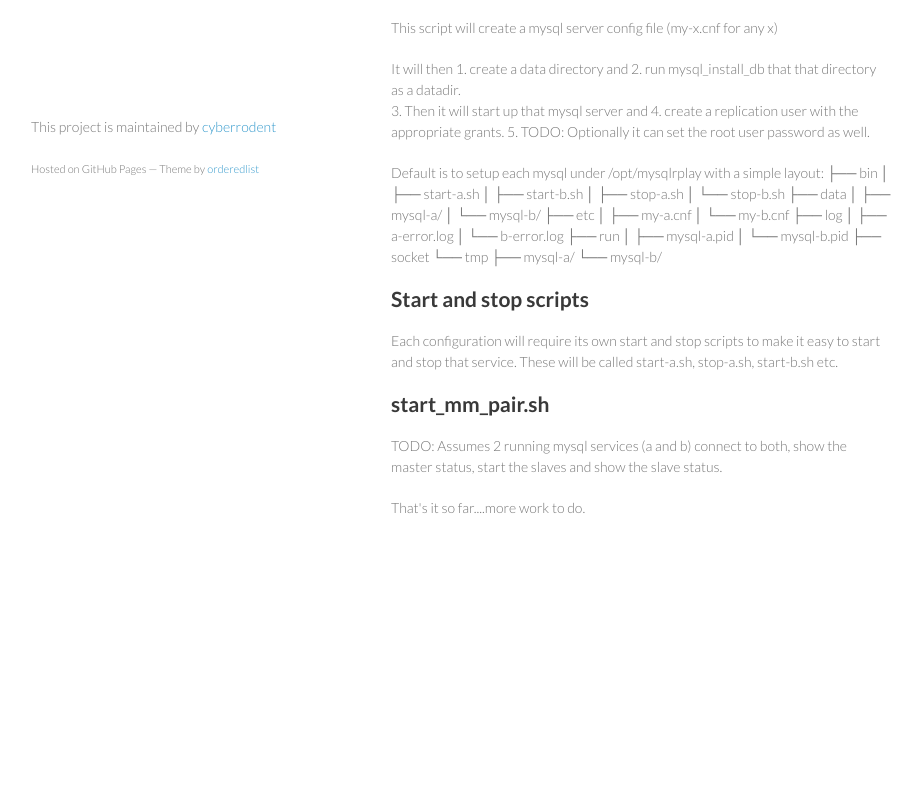
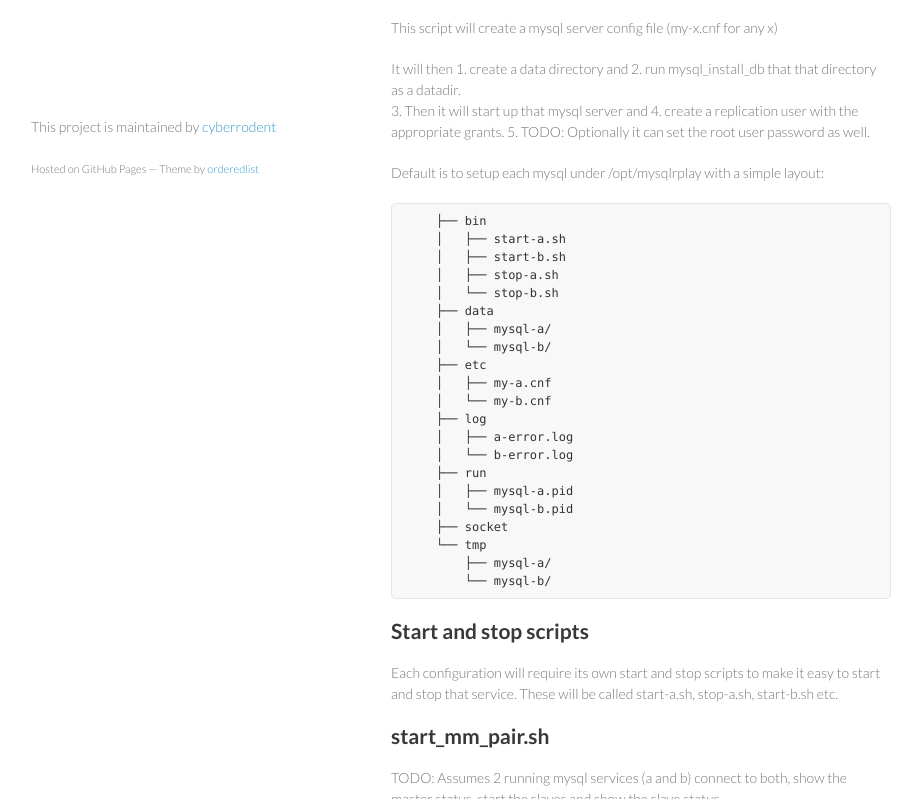
Before and after one commit to cyberrodent/mrs, a plain HTML site: page index.html in a window 1280 px wide. Shown: the part 552-1351 px from the top of the page, without its empty margins (179-1101 px from the left). Before the commit the page ends 1140 px from the top, so only its background shows below. Drawn offline with Linux system fonts and the light colour scheme.

Commit message:
pre the tree

```diff
--- a/index.html
+++ b/index.html
@@ -54,7 +54,8 @@ on the same machine to aid in development and test environment setups.</p>
  4. create a replication user with the appropriate grants.
  5. TODO: Optionally it can set the root user password as well.</p>
 
-<p>Default is to setup each mysql under /opt/mysqlrplay with a simple layout:
+ <p>Default is to setup each mysql under /opt/mysqlrplay with a simple layout:</p>
+ <pre>
     ├── bin
     │   ├── start-a.sh
     │   ├── start-b.sh
@@ -75,7 +76,7 @@ on the same machine to aid in development and test environment setups.</p>
     ├── socket
     └── tmp
         ├── mysql-a/
-        └── mysql-b/</p>
+        └── mysql-b/</pre>
 
 <h2>Start and stop scripts</h2>
 
```
